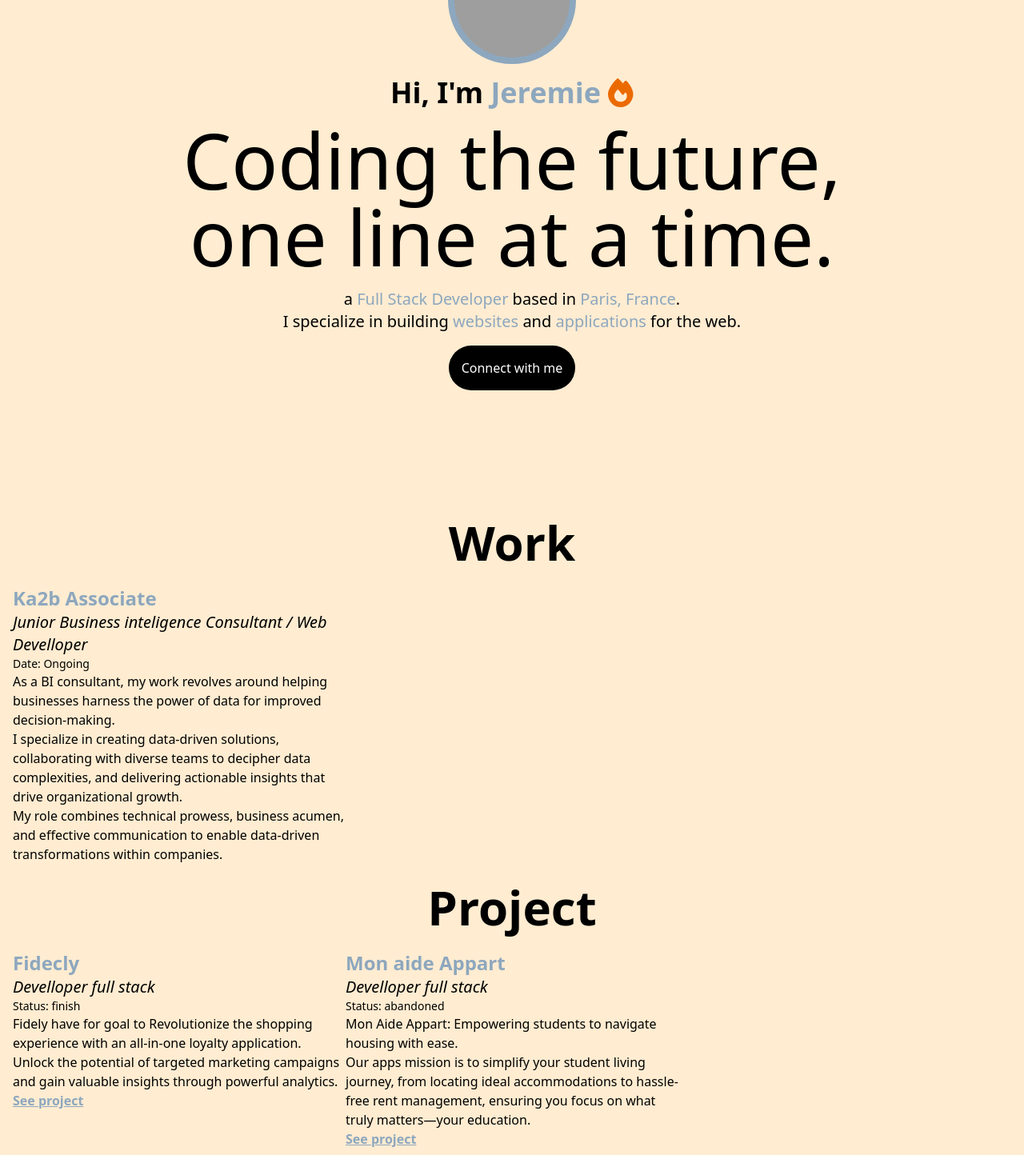
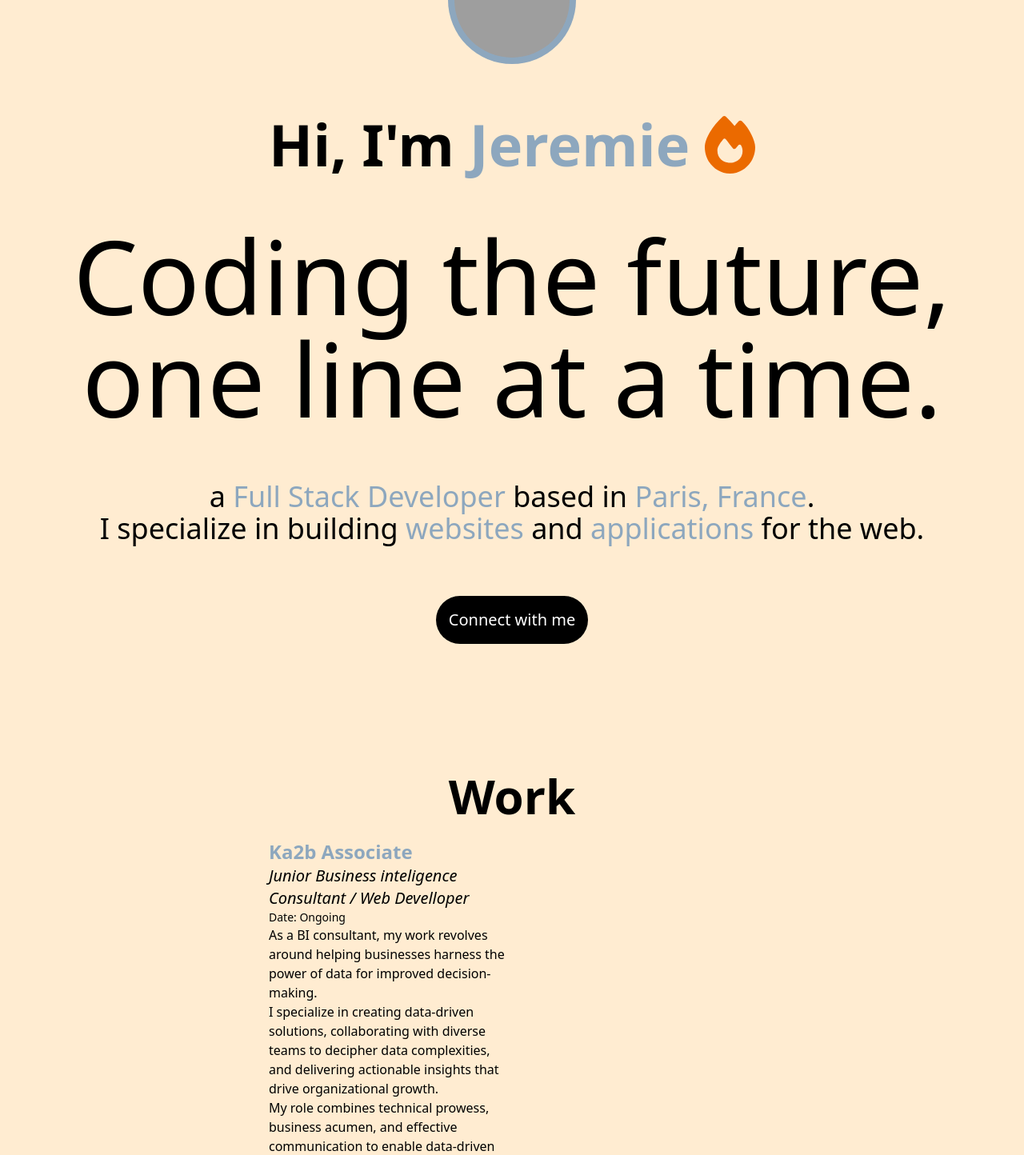
Before and after one commit to JeremCy/portfolio, a Next.js app: page / in a window 1280 px wide. Shown: the part 306-1750 px from the top of the page at 80% size. Built offline with nearby package versions, Linux system fonts and the light colour scheme; grey boxes are pictures that could not be loaded.

Commit message:
fix: css

```diff
--- a/src/components/carrer.tsx
+++ b/src/components/carrer.tsx
@@ -2,9 +2,9 @@ import Link from "next/link";
  // eslint-disable-next-line react/no-unescaped-entities
 export default function Carrer() {
     return (
-        <div className="text-center space-y-6 p-4">
+        <div className="text-center space-y-6 p-4 w-1/2 mx-auto">
             <h1 className="text-4xl font-bold sm:text-6xl">Work</h1>
-        <div id="carrer" className="grid grid-cols-1 sm:grid-cols-2 lg:grid-cols-3 sm:space-y-4">
+            <div id="carrer" className="grid grid-cols-1 sm:grid-cols-2  sm:space-y-4">
                 <div className="text-left">
                     <h2 className="text-2xl font-bold text-[#8DA7BE]">Ka2b Associate</h2>
                     <p className="lg:text-xl italic">Junior Business inteligence Consultant / Web Develloper</p>
@@ -13,7 +13,7 @@ export default function Carrer() {
                 </div>
             </div>
             <h1 className="text-4xl font-bold sm:text-6xl">Project</h1>
-        <div id="carrer" className="grid grid-cols-1 sm:grid-cols-2 lg:grid-cols-3 justify-center ">
+            <div id="carrer" className="grid grid-cols-1 sm:grid-cols-2  justify-center ">
                 <div className="text-left">
                     <h2 className="text-2xl font-bold text-[#8DA7BE]">Fidecly</h2>
                     <p className="lg:text-xl italic">Develloper full stack</p>
--- a/src/components/contact.tsx
+++ b/src/components/contact.tsx
@@ -1,6 +1,6 @@
 export default function Contact() {
   return (
-    <div className="p-4">
+    <div className="p-4 w-1/2 mx-auto">
       <h1 className="text-4xl font-bold sm:text-6xl text-center">Contact</h1>
       <form action="">
         <div className="flex flex-col space-y-2">
--- a/src/components/hero.tsx
+++ b/src/components/hero.tsx
@@ -8,7 +8,7 @@ import Link from "next/link";
 export default function Hero() {
 
   return (
-    <div className="flex flex-col justify-center align-center items-center space-y-4 flex-1">
+    <div className="flex flex-col justify-center align-center items-center space-y-4 flex-1 xl:space-y-16">
         <img
           src="https://i.ibb.co/VjdvKXD/IMG-0878-1.png"
           alt="memoji"
@@ -16,19 +16,19 @@ export default function Hero() {
           height={100}
           className="rounded-full p-2 bg-[#8DA7BE] sm:w-40 sm:h-40 w-20 h-20"
         />
-        <h2 className="sm:text-4xl font-bold text-center mt-4 text-2xl">
+        <h2 className="sm:text-4xl font-bold text-center mt-4 text-2xl xl:text-7xl">
           Hi, I'm <span className="text-[#8DA7BE]">Jeremie <FontAwesomeIcon icon={faFire} style={{color: "#eb6a00",}} /></span>
         </h2>
-        <h1 className="sm:text-8xl text-center mt-4 text-4xl">
+        <h1 className="sm:text-8xl text-center mt-4 text-4xl xl:text-9xl">
         Coding the future,<br/> one line at a time.
         </h1>
-        <p className="text-xl text-center mt-4">
+        <p className="text-xl text-center mt-4 xl:text-4xl">
             a <span className="text-[#8DA7BE]">Full Stack Developer</span> based in <span className="text-[#8DA7BE]">Paris, France</span>.<br/>
-            I specialize in building <span className="text-[#8DA7BE]">websites</span> and <span className="text-[#8DA7BE]">applications</span> for the web.
+            I specialize in building <span className="text-[#8DA7BE] ">websites</span> and <span className="text-[#8DA7BE]">applications</span> for the web.
 
         </p>
 
-        <Link href={'#'} className='p-4 bg-black rounded-full text-white'>Connect with me</Link>
+        <Link href={'#'} className='p-4 bg-black rounded-full text-white xl:text-xl'>Connect with me</Link>
 
     </div>
   );
--- a/src/styles/globals.css
+++ b/src/styles/globals.css
@@ -6,3 +6,7 @@
     background-color: #FFECD1;
     text-color: #000000;
 }
+nav {
+    -webkit-backdrop-filter: blur(8px);
+    backdrop-filter: blur(8px);
+    }
```
Lines whose indentation alone changed are shown as unchanged.
